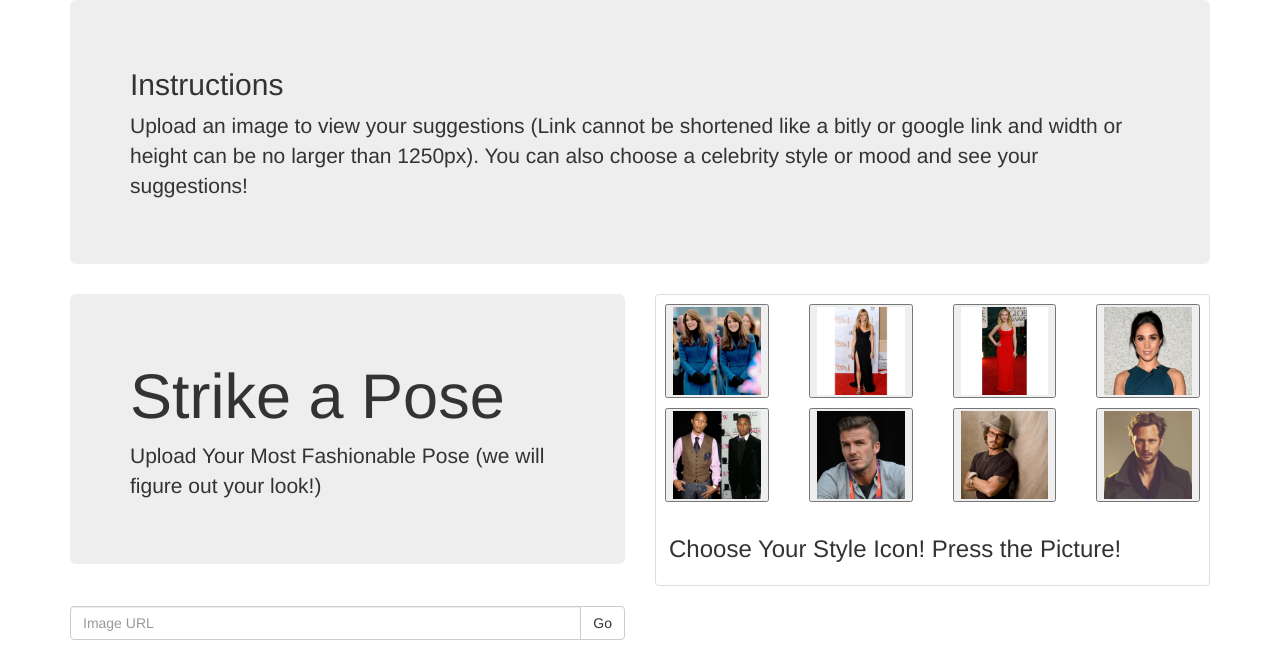
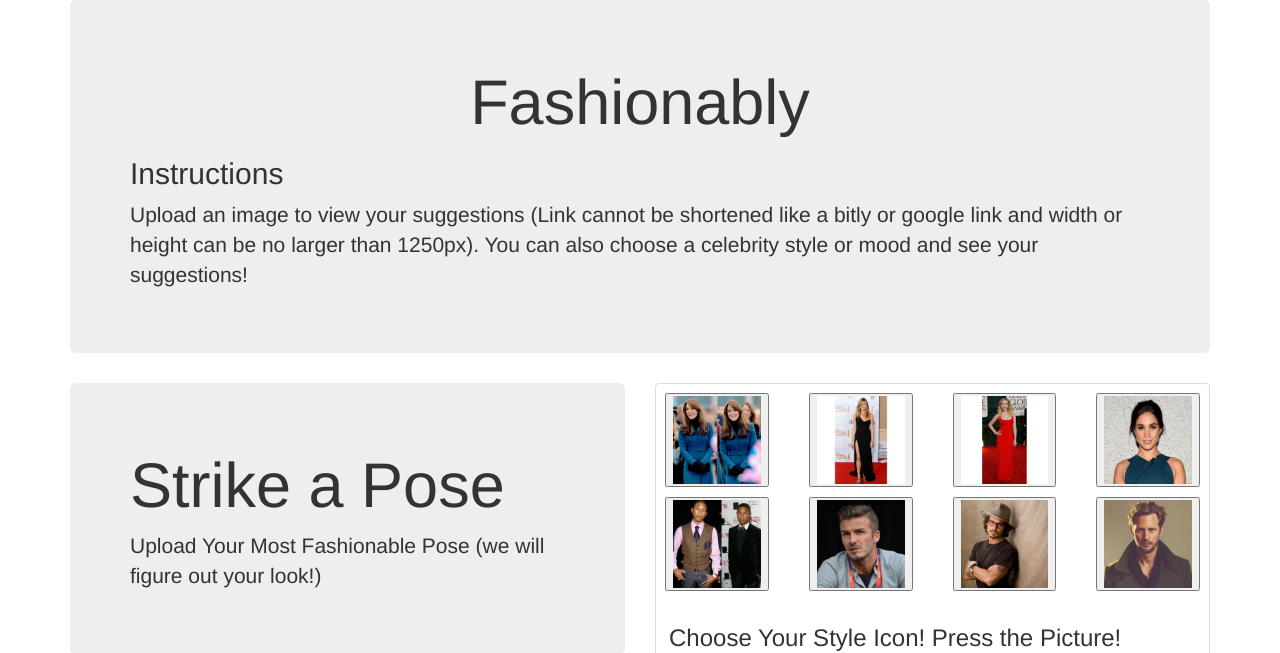
Before and after one commit to jamesmarkotic/Fashionably-2, a PHP site: page /fashionindex.html in a window 1280 px wide. Shown: the top 653 px of the page. Run offline with PHP 8.4, Linux system fonts and the light colour scheme; some libraries are stand-ins or nearby versions.

Commit message:
Minor changes

```diff
--- a/assets/css/fashionstyle.css
+++ b/assets/css/fashionstyle.css
@@ -2,6 +2,10 @@
 
 
 /* Class Modifications */
+.title {
+  text-align: center;
+}
+
 .emotionbutton {
   height: 125px;
   width: 125px;
--- a/assets/javascript/fashionably.js
+++ b/assets/javascript/fashionably.js
@@ -225,6 +225,8 @@
           type: "POST"
           // Access-Control-Allow-Origin: *
         }).done(function(response) {
+          $("#urlinput").val('');
+
           console.log(response);
           var colorOne = response.humanbodies[0].attributes.lower_body_cloth_color;
           console.log(colorOne);
--- a/assets/javascript/firebasestorage.js
+++ b/assets/javascript/firebasestorage.js
@@ -1,11 +1,11 @@
 
 var config = {
-    apiKey: "AIzaSyAU8cQZBKgaROIKXMp430csQ9FvoiK_UPM",
-    authDomain: "trainschedule-be074.firebaseapp.com",
-    databaseURL: "https://trainschedule-be074.firebaseio.com",
-    projectId: "trainschedule-be074",
-    storageBucket: "trainschedule-be074.appspot.com",
-    messagingSenderId: "832800897657"
+    apiKey: "AIzaSyAF5EQQcMjKOS8sjk59vsEn3grMYTFLG8A",
+    authDomain: "fashionably-f68d1.firebaseapp.com",
+    databaseURL: "https://fashionably-f68d1.firebaseio.com",
+    projectId: "fashionably-f68d1",
+    storageBucket: "fashionably-f68d1.appspot.com",
+    messagingSenderId: "214704986736"
   };
   firebase.initializeApp(config);
   var database = firebase.database();
@@ -14,8 +14,8 @@ function SaveData(Price, ImageURL, BrandName)
 {
   event.preventDefault();
   var newImage = {
-    name: BrandName,
-    Price: Price,
+    name: brandName,
+    price: Price,
     ImageURL: ImageURL
   };
   database.ref().push(newImage);
@@ -35,7 +35,6 @@ database.ref().on("child_added", function(childSnapshot, prevChildKey) {
   var Price = childSnapshot.val().Price;
   var ImageURL = childSnapshot.val().ImageURL;
 
-  // Train Info
   console.log(Name);
   console.log(Price);
   console.log(ImageURL);
--- a/fashionindex.html
+++ b/fashionindex.html
@@ -33,6 +33,7 @@
         <div class="row">
           <div class="col-md-12">
             <div class="jumbotron">
+              <h1 class="title">Fashionably</h1>
               <h2>Instructions</h2>
               <p>Upload an image to view your suggestions (Link cannot be shortened like a bitly or google link and width or height can be no larger than 1250px). You can also choose a celebrity style or mood and see your suggestions!</p>
               <p></p>
@@ -177,7 +178,8 @@
         </div>
       </div>
     </body>
-
+    <script src="https://www.gstatic.com/firebasejs/4.8.1/firebase.js"></script>
+    <script src="assets/javascript/firebasestorage.js"></script>
     <script src="assets/javascript/fashionably.js"></script>
 
   </html>
```
